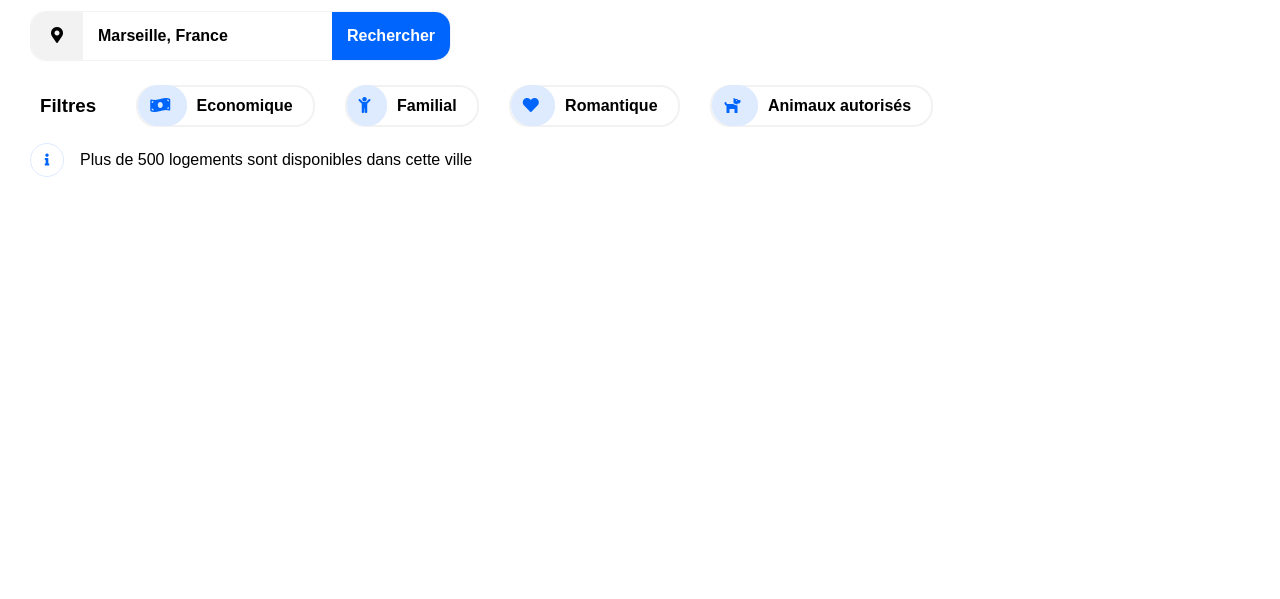
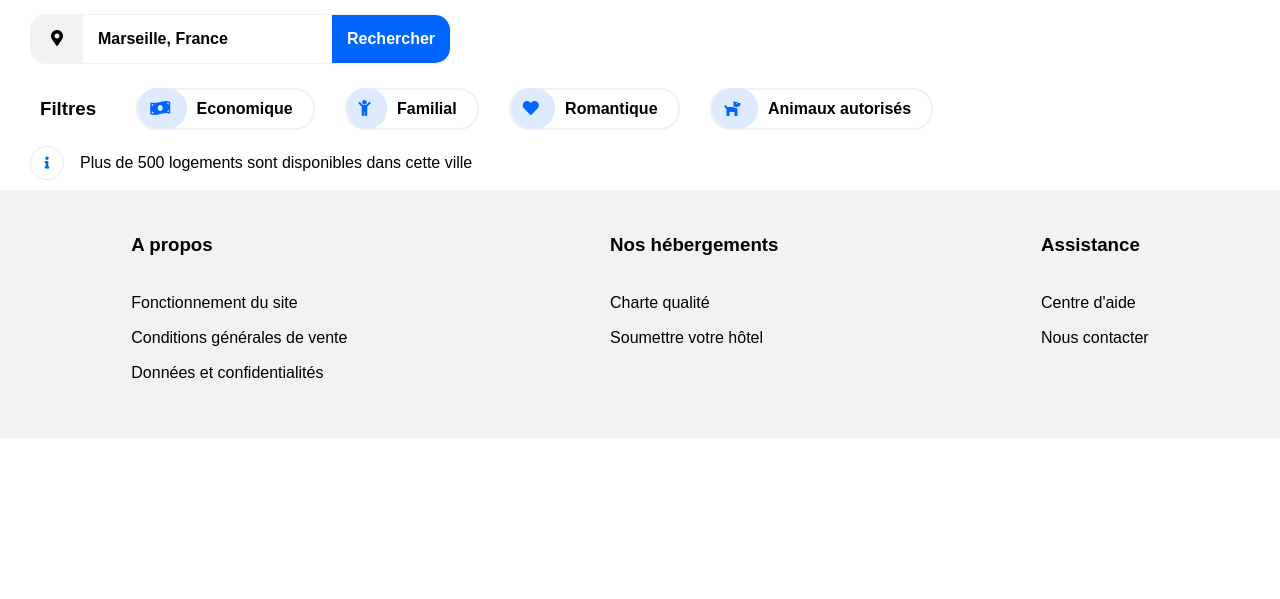
Before and after one commit to bouddhiweb/MagalieYa-chee-chan_2_25032021, a plain HTML site: page Projet 2 - Reservia/index.html in a window 1280 px wide. Shown: the part 201-800 px from the top of the page. Drawn offline with Linux system fonts and the light colour scheme.

Commit message:
add footer and refactor home page elements (add <main> element>)

```diff
--- a/Projet 2 - Reservia/index.html
+++ b/Projet 2 - Reservia/index.html
@@ -29,6 +29,9 @@
         </ul>
     </nav>
     </div>
+</header>
+<main>
+<section>
     <div id="searchbar">
         <h1>Trouvez votre hébergement pour des vacances de rêve.</h1>
         <h2 id="searchbar-h2">En plein centre ville ou en pleine nature</h2>
@@ -85,8 +88,38 @@
                     Plus de 500 logements sont disponibles dans cette ville
             </span>
     </div>
-</header>
+</section>
+<section>
+    <article></article>
+    <aside></aside>
+</section>
+<section></section>
+</main>
 
+<footer>
+<section class="footer-columns">
+    <h3>A propos</h3>
+    <ul>
+        <li>Fonctionnement du site</li>
+        <li>Conditions générales de vente</li>
+        <li>Données et confidentialités</li>
+    </ul>
+</section>
+<section class="footer-columns">
+    <h3>Nos hébergements</h3>
+    <ul>
+        <li>Charte qualité</li>
+        <li>Soumettre votre hôtel</li>
+    </ul>
+</section>
+<section class="footer-columns">
+    <h3>Assistance</h3>
+    <ul>
+        <li>Centre d'aide</li>
+        <li>Nous contacter</li>
+    </ul>
+</section>
+</footer>
 
 
 </body>
--- a/Projet 2 - Reservia/style.css
+++ b/Projet 2 - Reservia/style.css
@@ -13,11 +13,16 @@ gris #F2F2F2
     src:url('font/Raleway-Medium.ttf') format('ttf');
 }
 
+* {
+    font-family:raleway,sans-serif;
+}
 body {
-            /* haut | droit | bas | gauche */
+    margin: 0;
+}
+header, main {
+    margin: 0;
+    /* haut | droit | bas | gauche */
     padding: 5px 50px 10px 30px ;
-    font-family:raleway,sans-serif;
-    margin: 0;
 }
 
 h3 {
@@ -154,6 +159,26 @@ nav ul {
     margin-right: 1rem;
 }
 
+/* Footer */
+
+footer {
+    display: flex;
+    justify-content: space-around;
+    background-color: #F2F2F2;
+}
+.footer-columns {
+    padding: 2rem 2rem;
+}
+.footer-columns h3 {
+    line-height: 2.5em;
+}
+.footer-columns ul {
+    list-style: none;
+    padding: 0;
+    line-height: 2.2em;
+    cursor: pointer;
+}
+
 /* Responsive */
 
 @media screen and (max-width: 768px)
```
